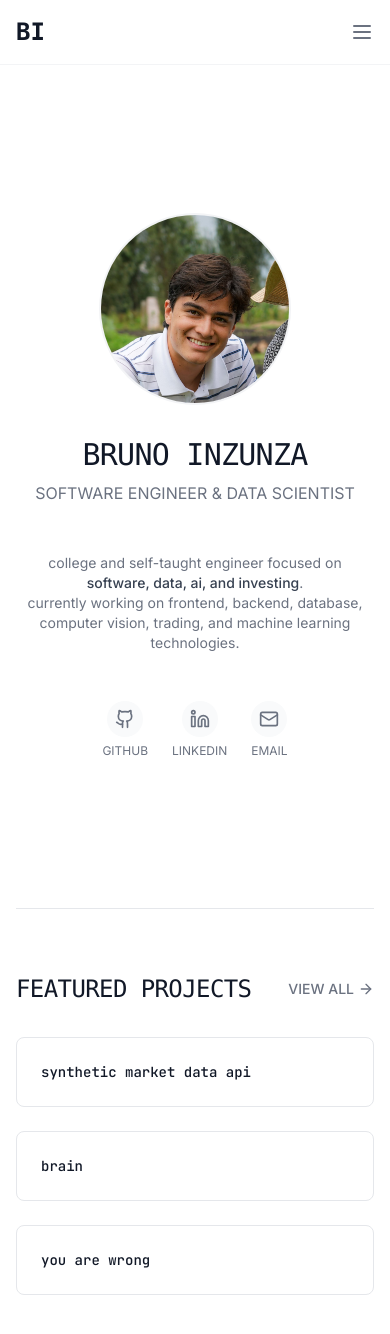
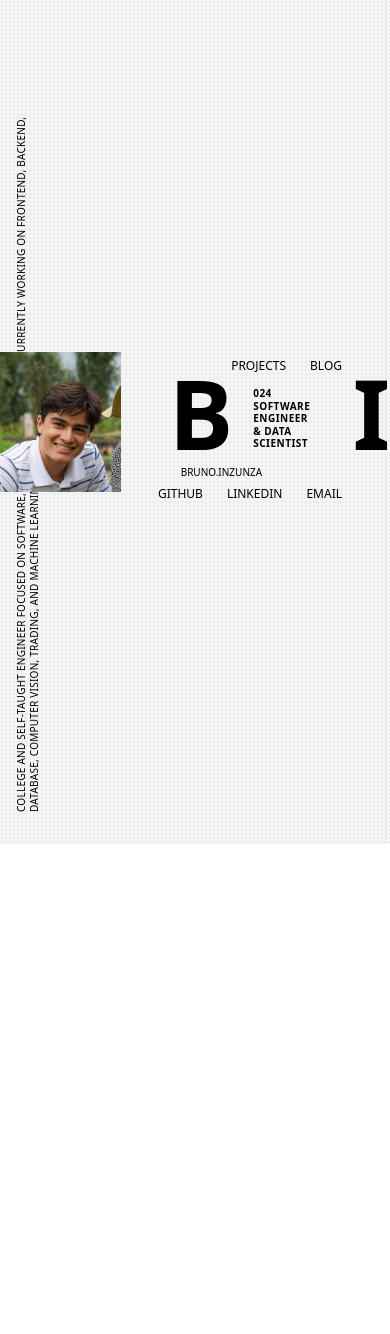
Before and after one commit to brinzunza/portfolio, a Next.js app in the folder web-portfolio/: page / in a window 390 px wide. Shown: the top 1334 px of the page. After the commit the page ends 844 px from the top, so only its background shows below. Built offline with nearby package versions, Linux system fonts and the light colour scheme.

Commit message:
redesigned landing page, added texture

```diff
--- a/web-portfolio/src/components/Navbar.tsx
+++ b/web-portfolio/src/components/Navbar.tsx
@@ -16,34 +16,57 @@ export default function Navbar() {
   if (isReading) return null;
 
   return (
-    <nav className="fixed top-0 left-0 right-0 bg-white/80 backdrop-blur-md z-50 border-b border-gray-100">
+    <nav className="fixed top-0 left-0 right-0 bg-neutral-100/80 backdrop-blur-md z-50 border-b border-black/10" style={{
+      backgroundImage: 'radial-gradient(circle, rgba(0, 0, 0, 0.05) 1px, transparent 1px)',
+      backgroundSize: '4px 4px'
+    }}>
       <div className="max-w-6xl mx-auto px-4 sm:px-6 lg:px-8">
         <div className="flex justify-between h-16">
-          <div className="flex items-center">
-            <Link href="/" className="text-2xl font-mono font-semibold text-gray-900">BI</Link>
-          </div>
+          <Link href="/" className="flex items-center gap-2">
+            {/* Scaled down profile image */}
+            <div className="w-[28px] h-[28px]">
+              <img
+                src="/profile_pic.jpg"
+                alt="Bruno Inzunza"
+                className="w-full h-full object-cover"
+              />
+            </div>
+            {/* Scaled down text block */}
+            <div className="flex flex-col items-start">
+              <div className="flex items-center font-bold text-[19px] leading-none">
+                <span className="mr-1">B</span>
+                <div className="text-[6px] uppercase tracking-wider mt-0.5 leading-tight">
+                  <div>024</div>
+                  <div>SOFTWARE ENGINEER</div>
+                  <div>& DATA SCIENTIST</div>
+                </div>
+                <span className="ml-1">I</span>
+              </div>
+              <div className="text-[6px] mt-0.5 ml-0.5">BRUNO.INZUNZA</div>
+            </div>
+          </Link>
           <div className="hidden md:flex items-center space-x-8">
             <Link
               href="/"
-              className={`${isActive('/') ? 'text-gray-900' : 'text-gray-500'} hover:text-gray-900 transition-colors duration-200 text-sm font-mono font-medium hover:underline cursor-default`}
+              className={`${isActive('/') ? 'text-black' : 'text-black/60'} hover:text-black transition-colors duration-200 text-sm font-mono font-medium hover:underline cursor-default`}
             >
               HOME
             </Link>
             <Link
               href="/projects"
-              className={`${isActive('/projects') ? 'text-gray-900' : 'text-gray-500'} hover:text-gray-900 transition-colors duration-200 text-sm font-mono font-medium hover:underline cursor-default`}
+              className={`${isActive('/projects') ? 'text-black' : 'text-black/60'} hover:text-black transition-colors duration-200 text-sm font-mono font-medium hover:underline cursor-default`}
             >
               PROJECTS
             </Link>
             {/* <Link
               href="/skills"
-              className={`${isActive('/skills') ? 'text-gray-900' : 'text-gray-500'} hover:text-gray-900 transition-colors duration-200 text-sm font-mono font-medium hover:underline cursor-default`}
+              className={`${isActive('/skills') ? 'text-black' : 'text-black/60'} hover:text-black transition-colors duration-200 text-sm font-mono font-medium hover:underline cursor-default`}
             >
               SKILLS
             </Link> */}
             <Link
               href="/blog"
-              className={`${isActive('/blog') ? 'text-gray-900' : 'text-gray-500'} hover:text-gray-900 transition-colors duration-200 text-sm font-mono font-medium hover:underline cursor-default`}
+              className={`${isActive('/blog') ? 'text-black' : 'text-black/60'} hover:text-black transition-colors duration-200 text-sm font-mono font-medium hover:underline cursor-default`}
             >
               BLOG
             </Link>
@@ -51,7 +74,7 @@ export default function Navbar() {
           <div className="md:hidden flex items-center">
             <button
               onClick={toggleMenu}
-              className="text-gray-500 hover:text-gray-900 transition-colors duration-200 font-sans"
+              className="text-black/60 hover:text-black transition-colors duration-200 font-sans"
             >
               {isMenuOpen ? <X size={24} /> : <Menu size={24} />}
             </button>
@@ -60,29 +83,32 @@ export default function Navbar() {
       </div>
       {/* Mobile menu */}
       {isMenuOpen && (
-        <div className="md:hidden bg-white/80 backdrop-blur-md border-b border-gray-100">
+        <div className="md:hidden bg-neutral-100/80 backdrop-blur-md border-b border-black/10" style={{
+          backgroundImage: 'radial-gradient(circle, rgba(0, 0, 0, 0.05) 1px, transparent 1px)',
+          backgroundSize: '4px 4px'
+        }}>
           <div className="px-4 pt-2 pb-3 space-y-1">
             <Link
               href="/"
-              className={`block ${isActive('/') ? 'text-gray-900' : 'text-gray-500'} hover:text-gray-900 transition-colors duration-200 py-2 text-sm font-mono font-medium`}
+              className={`block ${isActive('/') ? 'text-black' : 'text-black/60'} hover:text-black transition-colors duration-200 py-2 text-sm font-mono font-medium`}
             >
               HOME
             </Link>
             <Link
               href="/skills"
-              className={`block ${isActive('/skills') ? 'text-gray-900' : 'text-gray-500'} hover:text-gray-900 transition-colors duration-200 py-2 text-sm font-mono font-medium`}
+              className={`block ${isActive('/skills') ? 'text-black' : 'text-black/60'} hover:text-black transition-colors duration-200 py-2 text-sm font-mono font-medium`}
             >
               SKILLS
             </Link>
             <Link
               href="/projects"
-              className={`block ${isActive('/projects') ? 'text-gray-900' : 'text-gray-500'} hover:text-gray-900 transition-colors duration-200 py-2 text-sm font-mono font-medium`}
+              className={`block ${isActive('/projects') ? 'text-black' : 'text-black/60'} hover:text-black transition-colors duration-200 py-2 text-sm font-mono font-medium`}
             >
               PROJECTS
             </Link>
             <Link
               href="/blog"
-              className={`block ${isActive('/blog') ? 'text-gray-900' : 'text-gray-500'} hover:text-gray-900 transition-colors duration-200 py-2 text-sm font-mono font-medium`}
+              className={`block ${isActive('/blog') ? 'text-black' : 'text-black/60'} hover:text-black transition-colors duration-200 py-2 text-sm font-mono font-medium`}
             >
               BLOG
             </Link>
--- a/web-portfolio/src/pages/index.tsx
+++ b/web-portfolio/src/pages/index.tsx
@@ -1,31 +1,12 @@
-import Navbar from '../components/Navbar';
-import { Github, Linkedin, Mail, Copy, Check, FolderGit2, FileText, ArrowRight } from 'lucide-react';
-import { useState } from 'react';
+import React, { useState, useEffect } from "react";
 import { useRouter } from 'next/router';
 import { blogPosts } from '../data/blogPosts';
 
-export default function Home() {
-  const [emailState, setEmailState] = useState('mail');
-  const email = 'bruno.inzunza24@gmail.com';
+const LandingPage: React.FC = () => {
   const router = useRouter();
+  const [showButtons, setShowButtons] = useState(false);
 
-  const handleEmailClick = async () => {
-    if (emailState === 'mail') {
-      setEmailState('copy');
-    } else if (emailState === 'copy') {
-      try {
-        await navigator.clipboard.writeText(email);
-        setEmailState('check');
-        setTimeout(() => {
-          setEmailState('copy');
-        }, 2000);
-      } catch (err) {
-        console.error('Failed to copy email:', err);
-      }
-    }
-  };
-
-  // Get projects data from projects page
+  // Get most recent project and blog post
   const projects = [
     { id: '1', title: 'bruninvestor algorithmic trading' },
     { id: '2', title: 'practice debugging' },
@@ -35,150 +16,141 @@ export default function Home() {
     { id: '6', title: 'synthetic market data api' },
   ];
 
-  // Sort projects by ID (descending) and get top 3, excluding overview
-  const featuredProjects = projects
+  const mostRecentProject = projects
     .filter(p => p.id !== '9999')
-    .sort((a, b) => Number(b.id) - Number(a.id))
-    .slice(0, 3);
+    .sort((a, b) => Number(b.id) - Number(a.id))[0];
 
-  // Sort blog posts by ID (descending) and get top 3, excluding overview
-  const featuredWritings = blogPosts
+  const mostRecentBlog = blogPosts
     .filter(post => post.id !== '9999')
-    .sort((a, b) => Number(b.id) - Number(a.id))
-    .slice(0, 3);
+    .sort((a, b) => Number(b.id) - Number(a.id))[0];
+
+  useEffect(() => {
+    const handleWheel = (e: WheelEvent) => {
+      // Detect any scroll attempt
+      if (Math.abs(e.deltaY) > 0) {
+        setShowButtons(true);
+      }
+    };
+
+    window.addEventListener('wheel', handleWheel, { passive: true });
+    return () => window.removeEventListener('wheel', handleWheel);
+  }, []);
 
   return (
-    <div className="min-h-screen bg-white">
-      <Navbar />
-      <main className="max-w-4xl mx-auto px-4 sm:px-6 lg:px-8 pt-16 pb-20">
-        {/* Hero Section */}
-        <div className="min-h-screen flex flex-col items-center justify-center">
-          <div className="relative w-48 h-48 mb-8">
+    <div className="relative w-screen h-screen bg-neutral-100 text-black font-sans overflow-hidden" style={{
+      backgroundImage: 'radial-gradient(circle, rgba(0, 0, 0, 0.05) 1px, transparent 1px)',
+      backgroundSize: '4px 4px'
+    }}>
+      {/* Rotated vertical text */}
+      <div
+        className="fixed bottom-8 left-10 text-[10px] tracking-wide text-black leading-tight"
+        style={{
+          transform: 'rotate(-90deg)',
+          transformOrigin: 'left bottom',
+          maxWidth: 'calc(100vh - 8rem)',
+          width: 'max-content'
+        }}
+      >
+        COLLEGE AND SELF-TAUGHT ENGINEER FOCUSED ON SOFTWARE, DATA, AI, AND INVESTING. CURRENTLY WORKING ON FRONTEND, BACKEND, DATABASE, COMPUTER VISION, TRADING, AND MACHINE LEARNING TECHNOLOGIES.
+      </div>
+
+      {/* Center content */}
+      <div className="fixed top-0 left-0 w-screen h-screen flex items-center justify-center gap-12 pointer-events-none">
+        <div className="pointer-events-auto flex items-center justify-center gap-12">
+        {/* Image block */}
+        <div className="w-[140px] h-[140px]">
           <img
             src="/profile_pic.jpg"
             alt="Bruno Inzunza"
-              className="w-full h-full rounded-full object-cover border-2 border-gray-100"
+            className="w-full h-full object-cover"
           />
         </div>
-          <h1 className="text-3xl font-light tracking-tight text-gray-900 sm:text-4xl md:text-5xl text-center font-mono">
-            BRUNO INZUNZA
-          </h1>
-          <p className="mt-2 text-base text-gray-500 sm:mx-auto md:mt-3 md:text-lg text-center">
-            SOFTWARE ENGINEER & DATA SCIENTIST
-          </p>
 
-          <div className="mt-12 flex flex-col items-center">
-            <p className="text-sm text-gray-500 sm:mx-auto md:text-base text-center max-w-md">
-              college and self-taught engineer focused on<br></br> <span className="font-medium text-gray-700">software, data, ai, and investing</span>.<br></br> currently working on frontend, backend, database, computer vision, trading, and machine learning technologies.
-            </p>
+        {/* Text block */}
+        <div className="flex flex-col items-start">
+          <div className="flex items-center font-bold text-[96px] leading-none">
+            <span className="mr-5">B</span>
+            <div className="text-[10px] uppercase tracking-wider mt-3 leading-tight">
+              <div>024</div>
+              <div>SOFTWARE ENGINEER</div>
+              <div>& DATA SCIENTIST</div>
+            </div>
+            <span className="ml-5">I</span>
+          </div>
+          <div className="text-[10px] mt-1 ml-3">BRUNO.INZUNZA</div>
+        </div>
+        </div>
       </div>
 
-          <div className="mt-12 flex justify-center">
-            <div className="flex space-x-6">
+      {/* Navigation buttons */}
+      <div className="fixed top-1/2 -translate-y-16 right-12 flex gap-6">
+        <button
+          onClick={() => router.push('/projects')}
+          className="text-black text-xs hover:underline transition-all"
+        >
+          PROJECTS
+        </button>
+        <button
+          onClick={() => router.push('/blog')}
+          className="text-black text-xs hover:underline transition-all"
+        >
+          BLOG
+        </button>
+      </div>
+
+      {/* Social/Contact links */}
+      <div className="fixed top-1/2 translate-y-16 right-12 flex gap-6">
         <a
           href="https://github.com/brinzunza"
           target="_blank"
           rel="noopener noreferrer"
-                className="group flex flex-col items-center"
+          className="text-black text-xs hover:underline transition-all"
         >
-                <div className="p-2 rounded-full bg-gray-50 group-hover:bg-gray-100 transition-colors duration-200">
-                  <Github className="h-5 w-5 text-gray-500 group-hover:text-gray-900" />
-                </div>
-                <span className="mt-1.5 text-xs text-gray-500 group-hover:text-gray-900">GITHUB</span>
+          GITHUB
         </a>
         <a
           href="https://linkedin.com/in/brunoinzunza"
           target="_blank"
           rel="noopener noreferrer"
-                className="group flex flex-col items-center"
+          className="text-black text-xs hover:underline transition-all"
         >
-                <div className="p-2 rounded-full bg-gray-50 group-hover:bg-gray-100 transition-colors duration-200">
-                  <Linkedin className="h-5 w-5 text-gray-500 group-hover:text-gray-900" />
+          LINKEDIN
+        </a>
+        <a
+          href="mailto:bruno.inzunza24@gmail.com"
+          className="text-black text-xs hover:underline transition-all"
+        >
+          EMAIL
+        </a>
       </div>
-                <span className="mt-1.5 text-xs text-gray-500 group-hover:text-gray-900">LINKEDIN</span>
-              </a>
-              <div className="group flex flex-col items-center">
+
+      {/* Recent items - appear on scroll attempt */}
+      <div
+        className={`fixed bottom-20 left-1/2 -translate-x-1/2 flex gap-8 transition-all duration-500 ${
+          showButtons ? 'opacity-100 translate-y-0' : 'opacity-0 translate-y-4 pointer-events-none'
+        }`}
+      >
         <button
-                  onClick={handleEmailClick}
-                  className="p-2 rounded-full bg-gray-50 group-hover:bg-gray-100 transition-all duration-200 focus:outline-none focus:ring-2 focus:ring-gray-300"
+          onClick={() => router.push(`/projects?id=${mostRecentProject.id}`)}
+          className="flex flex-col items-center gap-2 group"
         >
-                  {emailState === 'mail' && (
-                    <Mail className="h-5 w-5 text-gray-500 group-hover:text-gray-900" />
-                  )}
-                  {emailState === 'copy' && (
-                    <Copy className="h-5 w-5 text-gray-500 group-hover:text-gray-900" />
-                  )}
-                  {emailState === 'check' && (
-                    <Check className="h-5 w-5 text-green-600" />
-                  )}
+          <span className="text-[10px] text-black/60 uppercase tracking-wider">LATEST PROJECT</span>
+          <span className="text-xs text-black hover:underline lowercase">
+            {mostRecentProject.title}
+          </span>
         </button>
-                <span className="mt-1.5 text-xs text-gray-500 group-hover:text-gray-900">EMAIL</span>
+        <button
+          onClick={() => router.push(`/blog?id=${mostRecentBlog.id}`)}
+          className="flex flex-col items-center gap-2 group"
+        >
+          <span className="text-[10px] text-black/60 uppercase tracking-wider">LATEST WRITING</span>
+          <span className="text-xs text-black hover:underline lowercase">
+            {mostRecentBlog.title}
+          </span>
+        </button>
       </div>
     </div>
-          </div>
-        </div>
+  );
+};
 
-        {/* Featured Projects Section */}
-        <div className="py-16 border-t border-gray-200">
-          <div className="flex items-center justify-between mb-8">
-            <h2 className="text-2xl font-light tracking-tight text-gray-900 font-mono">
-              FEATURED PROJECTS
-            </h2>
-            <button
-              onClick={() => router.push('/projects')}
-              className="text-sm text-gray-500 hover:text-gray-900 font-medium flex items-center gap-1 transition-colors duration-200"
-            >
-              VIEW ALL
-              <ArrowRight className="h-4 w-4" />
-            </button>
-          </div>
-          <div className="grid grid-cols-1 md:grid-cols-3 gap-6">
-            {featuredProjects.map((project) => (
-              <button
-                key={project.id}
-                onClick={() => router.push(`/projects?id=${project.id}`)}
-                className="group p-6 border border-gray-200 rounded-lg hover:border-gray-300 hover:shadow-sm transition-all duration-200 text-left"
-              >
-                <h3 className="text-sm font-medium text-gray-900 lowercase">
-                  {project.title}
-                </h3>
-              </button>
-            ))}
-          </div>
-        </div>
-
-        {/* Featured Writings Section */}
-        <div className="py-16 border-t border-gray-200">
-          <div className="flex items-center justify-between mb-8">
-            <h2 className="text-2xl font-light tracking-tight text-gray-900 font-mono">
-              FEATURED WRITINGS
-            </h2>
-            <button
-              onClick={() => router.push('/blog')}
-              className="text-sm text-gray-500 hover:text-gray-900 font-medium flex items-center gap-1 transition-colors duration-200"
-            >
-              VIEW ALL
-              <ArrowRight className="h-4 w-4" />
-            </button>
-          </div>
-          <div className="grid grid-cols-1 md:grid-cols-3 gap-6">
-            {featuredWritings.map((post) => (
-              <button
-                key={post.id}
-                onClick={() => router.push(`/blog?id=${post.id}`)}
-                className="group p-6 border border-gray-200 rounded-lg hover:border-gray-300 hover:shadow-sm transition-all duration-200 text-left"
-              >
-                <h3 className="text-sm font-medium text-gray-900 lowercase">
-                  {post.title}
-                </h3>
-                <p className="text-xs text-gray-500 mt-1 lowercase">
-                  {post.date}
-                </p>
-              </button>
-            ))}
-          </div>
-        </div>
-      </main>
-    </div>
-  );
-}
+export default LandingPage;
--- a/web-portfolio/src/pages/skills.tsx
+++ b/web-portfolio/src/pages/skills.tsx
@@ -2,60 +2,63 @@ import Navbar from '../components/Navbar';
 
 export default function Skills() {
   return (
-    <div className="min-h-screen bg-white">
+    <div className="min-h-screen bg-neutral-100" style={{
+      backgroundImage: 'radial-gradient(circle, rgba(0, 0, 0, 0.05) 1px, transparent 1px)',
+      backgroundSize: '4px 4px'
+    }}>
       <Navbar />
       <main className="max-w-2xl mx-auto px-4 sm:px-6 lg:px-8 py-12">
         <div className="min-h-[40vh] flex items-center justify-center">
-          <h1 className="text-3xl font-light tracking-tight text-gray-900 sm:text-4xl text-center">
+          <h1 className="text-3xl font-light tracking-tight text-black sm:text-4xl text-center">
             SKILLS
           </h1>
         </div>
 
         <div className="max-w-xl mx-auto">
           <div className="space-y-2">
-            <div className="flex items-center justify-between py-2 border-b border-gray-100">
-              <span className="text-gray-900">Python</span>
-              <span className="text-sm text-gray-500">Data Analysis, ML</span>
+            <div className="flex items-center justify-between py-2 border-b border-black/10">
+              <span className="text-black">Python</span>
+              <span className="text-sm text-black/60">Data Analysis, ML</span>
             </div>
-            <div className="flex items-center justify-between py-2 border-b border-gray-100">
-              <span className="text-gray-900">SQL</span>
-              <span className="text-sm text-gray-500">Database Design</span>
+            <div className="flex items-center justify-between py-2 border-b border-black/10">
+              <span className="text-black">SQL</span>
+              <span className="text-sm text-black/60">Database Design</span>
             </div>
-            <div className="flex items-center justify-between py-2 border-b border-gray-100">
-              <span className="text-gray-900">Java</span>
-              <span className="text-sm text-gray-500">OOP, Enterprise</span>
+            <div className="flex items-center justify-between py-2 border-b border-black/10">
+              <span className="text-black">Java</span>
+              <span className="text-sm text-black/60">OOP, Enterprise</span>
             </div>
-            <div className="flex items-center justify-between py-2 border-b border-gray-100">
-              <span className="text-gray-900">Frontend</span>
-              <span className="text-sm text-gray-500">React, Next.js, Tailwind</span>
+            <div className="flex items-center justify-between py-2 border-b border-black/10">
+              <span className="text-black">Frontend</span>
+              <span className="text-sm text-black/60">React, Next.js, Tailwind</span>
             </div>
-            <div className="flex items-center justify-between py-2 border-b border-gray-100">
-              <span className="text-gray-900">Backend</span>
-              <span className="text-sm text-gray-500">Node.js, Express, REST</span>
+            <div className="flex items-center justify-between py-2 border-b border-black/10">
+              <span className="text-black">Backend</span>
+              <span className="text-sm text-black/60">Node.js, Express, REST</span>
             </div>
-            <div className="flex items-center justify-between py-2 border-b border-gray-100">
-              <span className="text-gray-900">Databases</span>
-              <span className="text-sm text-gray-500">MongoDB, PostgreSQL</span>
+            <div className="flex items-center justify-between py-2 border-b border-black/10">
+              <span className="text-black">Databases</span>
+              <span className="text-sm text-black/60">MongoDB, PostgreSQL</span>
             </div>
-            <div className="flex items-center justify-between py-2 border-b border-gray-100">
-              <span className="text-gray-900">DevOps</span>
-              <span className="text-sm text-gray-500">Git, Docker</span>
+            <div className="flex items-center justify-between py-2 border-b border-black/10">
+              <span className="text-black">DevOps</span>
+              <span className="text-sm text-black/60">Git, Docker</span>
             </div>
-            <div className="flex items-center justify-between py-2 border-b border-gray-100">
-              <span className="text-gray-900">Machine Learning</span>
-              <span className="text-sm text-gray-500">Scikit-learn, LangChain, LLM, Hugging Face</span>
+            <div className="flex items-center justify-between py-2 border-b border-black/10">
+              <span className="text-black">Machine Learning</span>
+              <span className="text-sm text-black/60">Scikit-learn, LangChain, LLM, Hugging Face</span>
             </div>
-            <div className="flex items-center justify-between py-2 border-b border-gray-100">
-              <span className="text-gray-900">Data Analysis</span>
-              <span className="text-sm text-gray-500">Pandas, NumPy, SciPy, Matplotlib, Seaborn</span>
+            <div className="flex items-center justify-between py-2 border-b border-black/10">
+              <span className="text-black">Data Analysis</span>
+              <span className="text-sm text-black/60">Pandas, NumPy, SciPy, Matplotlib, Seaborn</span>
             </div>
-            <div className="flex items-center justify-between py-2 border-b border-gray-100">
-              <span className="text-gray-900">Data Visualization</span>
-              <span className="text-sm text-gray-500">Matplotlib, Seaborn</span>
+            <div className="flex items-center justify-between py-2 border-b border-black/10">
+              <span className="text-black">Data Visualization</span>
+              <span className="text-sm text-black/60">Matplotlib, Seaborn</span>
             </div>
-            <div className="flex items-center justify-between py-2 border-b border-gray-100">
-              <span className="text-gray-900">Algorithmic Trading</span>
-              <span className="text-sm text-gray-500">Strategy Development, Backtesting</span>
+            <div className="flex items-center justify-between py-2 border-b border-black/10">
+              <span className="text-black">Algorithmic Trading</span>
+              <span className="text-sm text-black/60">Strategy Development, Backtesting</span>
             </div>
           </div>
         </div>
```
Also changed, not shown: web-portfolio/src/pages/blog.tsx (+11 -8 lines), web-portfolio/src/pages/projects.tsx (+22 -19 lines). Lines whose indentation alone changed are shown as unchanged.
